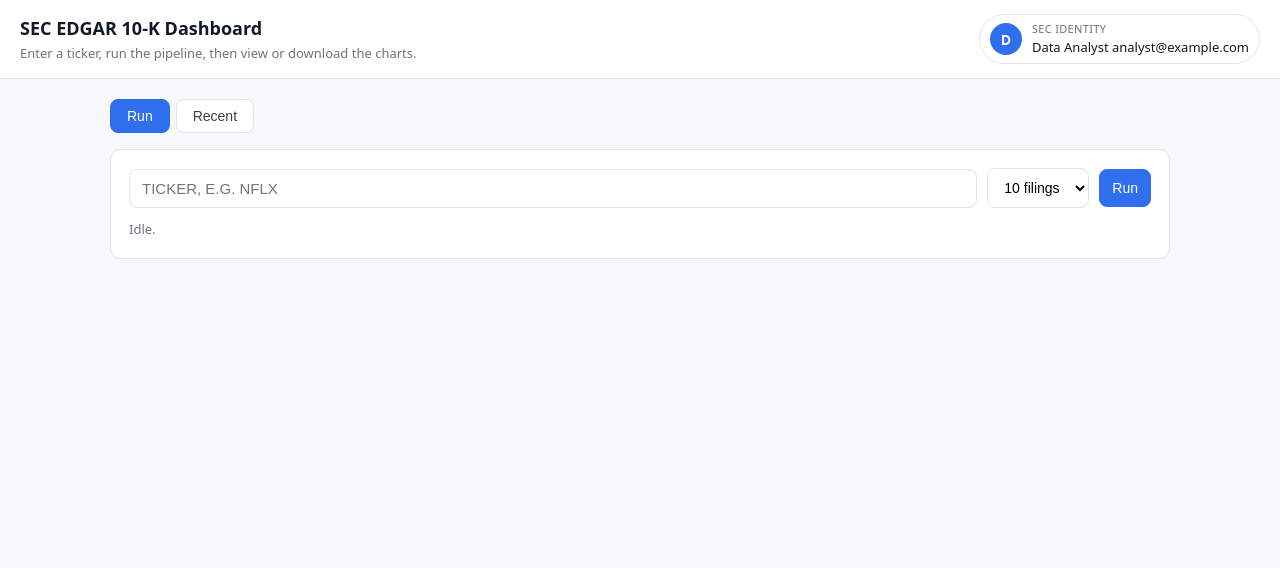
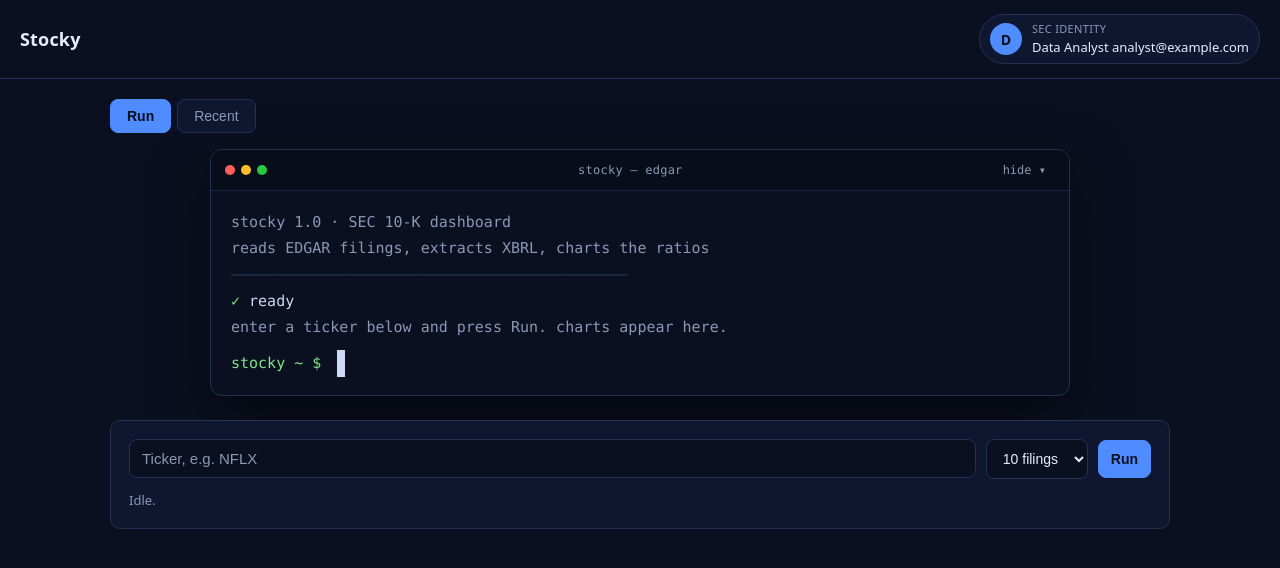
Before and after one commit to jorgecanut/10kanalyzer, a Flask app: page / in a window 1280 px wide. Shown: the top 568 px of the page. Run offline with Flask 3, Linux system fonts and the light colour scheme; data that the repository does not hold is empty.

Commit message:
style changed

```diff
--- a/templates/index.html
+++ b/templates/index.html
@@ -3,81 +3,134 @@
 <head>
 <meta charset="utf-8">
 <meta name="viewport" content="width=device-width, initial-scale=1">
-<title>10-K Dashboard</title>
+<title>Stocky</title>
 <style>
-  :root { --line:#e2e5ea; --muted:#6b7280; --accent:#2f6fed; --bg:#f7f8fa; }
+  :root {
+    color-scheme: dark;
+    --bg:#0b1020;            /* page and terminal share this colour */
+    --surface:#0f1730;
+    --surface-2:#121d3a;
+    --line:#243155;
+    --line-soft:#1a2546;
+    --muted:#8b97b5;
+    --text:#e6ecff;
+    --accent:#4f8cff;
+    --accent-soft:rgba(79,140,255,.16);
+    --green:#7ee787;
+  }
   * { box-sizing: border-box; }
   body { margin:0; font:15px/1.5 system-ui, -apple-system, "Segoe UI", Roboto, sans-serif;
-         background:var(--bg); color:#111827; }
-  header { background:#fff; border-bottom:1px solid var(--line); padding:14px 20px; }
-  header h1 { margin:0; font-size:18px; }
-  header p { margin:2px 0 0; color:var(--muted); font-size:13px; }
+         background:var(--bg); color:var(--text); }
+  header { background:var(--bg); border-bottom:1px solid var(--line); padding:14px 20px; }
+  header h1 { margin:0; font-size:18px; letter-spacing:.01em; }
   .head-row { display:flex; align-items:center; justify-content:space-between; gap:16px; }
   .user { position:relative; }
   .user-btn { display:flex; align-items:center; gap:10px; max-width:320px; padding:6px 10px;
-              background:#fff; border:1px solid var(--line); border-radius:999px; cursor:pointer;
+              background:var(--surface); border:1px solid var(--line); border-radius:999px; cursor:pointer;
               font:inherit; color:inherit; text-align:left; }
-  .user-btn:hover { border-color:#c7ccd4; }
-  .avatar { flex:none; width:32px; height:32px; border-radius:50%; background:var(--accent); color:#fff;
-            display:flex; align-items:center; justify-content:center; font-weight:600; font-size:14px;
+  .user-btn:hover { border-color:#3a4a75; }
+  .avatar { flex:none; width:32px; height:32px; border-radius:50%; background:var(--accent); color:#07101f;
+            display:flex; align-items:center; justify-content:center; font-weight:700; font-size:14px;
             text-transform:uppercase; }
   .user-meta { display:flex; flex-direction:column; min-width:0; }
   .user-label { font-size:11px; color:var(--muted); text-transform:uppercase; letter-spacing:.03em; }
   .user-id { font-size:13px; overflow:hidden; text-overflow:ellipsis; white-space:nowrap; max-width:230px; }
   .user-pop { position:absolute; right:0; top:calc(100% + 8px); z-index:20; width:320px;
-              background:#fff; border:1px solid var(--line); border-radius:10px; padding:14px;
-              box-shadow:0 12px 32px rgba(17,24,39,.14); }
+              background:var(--surface-2); border:1px solid var(--line); border-radius:10px; padding:14px;
+              box-shadow:0 18px 44px rgba(0,0,0,.55); }
   .user-pop label { display:block; font-size:12px; font-weight:600; margin-bottom:6px; }
   .user-pop input { width:100%; padding:9px 11px; border:1px solid var(--line); border-radius:8px;
-                    font-size:14px; text-transform:none; }
+                    font-size:14px; text-transform:none; background:var(--bg); color:var(--text); }
   .user-pop .muted { margin:8px 0 12px; }
   .user-actions { display:flex; gap:8px; }
   .user-actions button { padding:8px 14px; border:1px solid var(--line); border-radius:8px;
-                         font-size:14px; background:#fff; cursor:pointer; }
+                         font-size:14px; background:var(--surface); color:var(--text); cursor:pointer; }
   main { max-width:1100px; margin:0 auto; padding:20px; }
   .tabs { display:flex; gap:6px; margin-bottom:16px; }
-  .tabs button { border:1px solid var(--line); background:#fff; padding:8px 16px; border-radius:8px;
-                 cursor:pointer; font-size:14px; color:#374151; }
-  .tabs button.active { background:var(--accent); border-color:var(--accent); color:#fff; }
-  .card { background:#fff; border:1px solid var(--line); border-radius:10px; padding:18px; margin-bottom:16px; }
+  .tabs button { border:1px solid var(--line); background:var(--surface); padding:8px 16px; border-radius:8px;
+                 cursor:pointer; font-size:14px; color:var(--muted); }
+  .tabs button.active { background:var(--accent); border-color:var(--accent); color:#07101f; font-weight:600; }
+  .card { background:var(--surface); border:1px solid var(--line); border-radius:10px; padding:18px; margin-bottom:16px; }
   .row { display:flex; gap:10px; flex-wrap:wrap; align-items:center; }
   input[type=text] { flex:1; min-width:160px; padding:10px 12px; border:1px solid var(--line);
-                     border-radius:8px; font-size:15px; text-transform:uppercase; }
+                     border-radius:8px; font-size:15px; text-transform:uppercase;
+                     background:var(--bg); color:var(--text); }
+  input[type=text]::placeholder { color:var(--muted); text-transform:none; }
+  input[type=text]:focus, select:focus, .user-pop input:focus { outline:none; border-color:var(--accent); }
   select, button.primary { padding:10px 12px; border:1px solid var(--line); border-radius:8px;
-                           font-size:14px; background:#fff; }
-  button.primary { background:var(--accent); border-color:var(--accent); color:#fff; cursor:pointer; }
+                           font-size:14px; background:var(--bg); color:var(--text); }
+  button.primary { background:var(--accent); border-color:var(--accent); color:#07101f; font-weight:600;
+                   cursor:pointer; }
   button.primary:disabled { opacity:.55; cursor:default; }
   .status { margin-top:12px; font-size:14px; }
   .badge { display:inline-block; padding:2px 9px; border-radius:999px; font-size:12px; font-weight:600; }
-  .queued { background:#fef3c7; color:#92400e; }
-  .running { background:#dbeafe; color:#1e40af; }
-  .done { background:#dcfce7; color:#166534; }
-  .error { background:#fee2e2; color:#991b1b; }
-  .idle { background:#e5e7eb; color:#374151; }
-  pre.log { background:#0b1020; color:#d6e2ff; padding:12px; border-radius:8px; font-size:12px;
+  .queued { background:rgba(254,188,46,.16); color:#f6c96b; }
+  .running { background:var(--accent-soft); color:#8db6ff; }
+  .done { background:rgba(126,231,135,.14); color:var(--green); }
+  .error { background:rgba(255,107,107,.16); color:#ff8f8f; }
+  .idle { background:rgba(139,151,181,.16); color:#b6c0da; }
+  pre.log { background:var(--bg); color:#cfd9f5; border:1px solid var(--line-soft);
+            padding:14px 16px; border-radius:8px;
+            font:14px/1.6 ui-monospace, SFMono-Regular, Menlo, Consolas, "Liberation Mono", monospace;
             max-height:280px; overflow:auto; white-space:pre-wrap; }
   .grid { display:grid; grid-template-columns:repeat(auto-fit, minmax(300px, 1fr)); gap:14px; }
-  figure { margin:0; background:#fff; border:1px solid var(--line); border-radius:10px; padding:10px; }
-  figure img { width:100%; border-radius:6px; display:block; }
+  figure { margin:0; background:var(--surface); border:1px solid var(--line); border-radius:10px; padding:10px; }
+  figure img { width:100%; border-radius:6px; display:block; background:#fff; }
   figcaption { display:flex; justify-content:space-between; font-size:12px; color:var(--muted);
                margin-top:8px; }
   a { color:var(--accent); text-decoration:none; }
   a:hover { text-decoration:underline; }
   ul.recent { list-style:none; margin:0; padding:0; }
   ul.recent li { display:flex; justify-content:space-between; align-items:center; padding:10px 4px;
-                 border-bottom:1px solid var(--line); }
+                 border-bottom:1px solid var(--line-soft); }
   ul.recent li:last-child { border-bottom:0; }
   ul.recent .t { font-weight:600; cursor:pointer; }
   .muted { color:var(--muted); font-size:13px; }
   .hidden { display:none; }
+
+  /* Terminal: same colour as the page background, retractable. */
+  .terminal { max-width:860px; margin:6px auto 24px; background:var(--bg);
+              border:1px solid var(--line); border-radius:12px; overflow:hidden;
+              box-shadow:0 26px 60px rgba(0,0,0,.5); }
+  .term-bar { display:flex; align-items:center; gap:10px; padding:9px 14px;
+              background:#080d1a; border-bottom:1px solid var(--line-soft); }
+  .term-bar.collapsed { border-bottom:0; }
+  .dots { display:flex; gap:6px; }
+  .dots i { width:10px; height:10px; border-radius:50%; display:block; }
+  .dots i:nth-child(1) { background:#ff5f57; }
+  .dots i:nth-child(2) { background:#febc2e; }
+  .dots i:nth-child(3) { background:#28c840; }
+  .term-title { flex:1; text-align:center; font:12px ui-monospace, SFMono-Regular, Menlo, Consolas, monospace;
+                color:var(--muted); letter-spacing:.02em; }
+  .term-toggle { border:1px solid transparent; background:transparent; color:var(--muted); cursor:pointer;
+                 font:12px ui-monospace, SFMono-Regular, Menlo, Consolas, monospace;
+                 padding:3px 8px; border-radius:6px; }
+  .term-toggle:hover { color:var(--text); border-color:var(--line); }
+  .term-body { max-height:360px; overflow:auto; padding:18px 20px;
+               font:15px/1.75 ui-monospace, SFMono-Regular, Menlo, Consolas, "Liberation Mono", monospace;
+               color:#cfd9f5; opacity:1;
+               transition:max-height .35s ease, opacity .25s ease, padding .35s ease; }
+  .terminal.collapsed .term-body { max-height:0; opacity:0; padding-top:0; padding-bottom:0; }
+  .term-line { white-space:pre-wrap; }
+  .term-dim { color:var(--muted); }
+  .term-ok { color:var(--green); }
+  .term-accent { color:#8db6ff; }
+  .term-rule { color:var(--line); }
+  .term-prompt { display:flex; gap:8px; }
+  .ps1 { color:var(--green); }
+  .caret { display:inline-block; width:8px; background:#cfd9f5; animation:blink 1.05s steps(1) infinite; }
+  @keyframes blink { 50% { opacity:0; } }
+  @media (max-width:600px) {
+    .term-body { font-size:14px; padding:14px 14px; }
+    .terminal { margin:0 auto 18px; }
+  }
 </style>
 </head>
 <body>
 <header>
   <div class="head-row">
     <div>
-      <h1>SEC EDGAR 10-K Dashboard</h1>
-      <p>Enter a ticker, run the pipeline, then view or download the charts.</p>
+      <h1>Stocky</h1>
     </div>
     <div class="user">
       <button id="user-btn" class="user-btn" onclick="toggleUser()" title="SEC request identity">
@@ -110,10 +163,31 @@
 
   <!-- Run tab -->
   <section id="pane-run">
+    <section class="terminal" id="terminal">
+      <div class="term-bar" id="term-bar">
+        <span class="dots"><i></i><i></i><i></i></span>
+        <span class="term-title">stocky — edgar</span>
+        <button id="term-toggle" class="term-toggle" onclick="toggleTerminal()"
+                aria-controls="term-body" aria-expanded="true">hide ▾</button>
+      </div>
+      <div class="term-body" id="term-body" role="log" aria-live="polite">
+        <div class="term-line term-dim">stocky 1.0 · SEC 10-K dashboard</div>
+        <div class="term-line term-dim">reads EDGAR filings, extracts XBRL, charts the ratios</div>
+        <div class="term-line term-rule">────────────────────────────────────────────</div>
+        <div class="term-line"><span class="term-ok">✓</span> ready</div>
+        <div class="term-line term-dim">enter a ticker below and press Run. charts appear here.</div>
+        <div class="term-line" id="term-lines"></div>
+        <div class="term-prompt" style="margin-top:10px">
+          <span class="ps1">stocky ~ $</span>
+          <span id="term-cmd"></span><span class="caret"></span>
+        </div>
+      </div>
+    </section>
+
     <div class="card">
       <div class="row">
         <input id="ticker" type="text" placeholder="Ticker, e.g. NFLX" maxlength="10"
-               onkeydown="if(event.key==='Enter')runTicker()">
+               onkeydown="if(event.key==='Enter')runTicker()" oninput="mirrorCommand()">
         <select id="filings" title="Number of 10-K filings">
           <option value="20">20 filings</option>
           <option value="10" selected>10 filings</option>
@@ -147,6 +221,7 @@
 const $ = s => document.querySelector(s);
 let timer = null;
 let identityCache = '';
+let termCollapsed = false;
 
 function setIdentity(id) {
   identityCache = id;
@@ -196,6 +271,35 @@ document.addEventListener('click', e => {
   if (user && !user.contains(e.target)) toggleUser(false);
 });
 
+/* Terminal ---------------------------------------------------------------- */
+
+function setTerminal(collapsed) {
+  termCollapsed = collapsed;
+  $('#terminal').classList.toggle('collapsed', collapsed);
+  $('#term-bar').classList.toggle('collapsed', collapsed);
+  $('#term-toggle').textContent = collapsed ? 'show ▸' : 'hide ▾';
+  $('#term-toggle').setAttribute('aria-expanded', String(!collapsed));
+}
+
+function toggleTerminal() { setTerminal(!termCollapsed); }
+
+// Lines typed into the ticker field show up at the prompt.
+function mirrorCommand() {
+  const ticker = $('#ticker').value.trim().toUpperCase();
+  $('#term-cmd').textContent = ticker ? `stocky run ${ticker}` : '';
+}
+
+function termSay(text, cls) {
+  const line = document.createElement('div');
+  line.className = 'term-line' + (cls ? ' ' + cls : '');
+  line.textContent = text;
+  $('#term-lines').appendChild(line);
+  const body = $('#term-body');
+  body.scrollTop = body.scrollHeight;
+}
+
+/* ------------------------------------------------------------------------ */
+
 function showTab(name) {
   const isRun = name === 'run';
   $('#pane-run').classList.toggle('hidden', !isRun);
@@ -215,6 +319,10 @@ async function runTicker() {
   $('#run-btn').disabled = true;
   $('#results-run').innerHTML = '';
   setStatus('queued', 'queued');
+  // Terminal opens for the run and folds away once charts land.
+  setTerminal(false);
+  termSay(`$ stocky run ${ticker} --filings ${$('#filings').value}`, 'term-accent');
+  $('#term-cmd').textContent = '';
   try {
     const res = await fetch('/api/run', {
       method: 'POST',
@@ -227,6 +335,7 @@ async function runTicker() {
   } catch (err) {
     setStatus('error', 'error');
     $('#run-btn').disabled = false;
+    termSay(`error: ${err.message}`, 'term-dim');
     alert(err.message);
   }
 }
@@ -240,10 +349,12 @@ function poll(ticker) {
       if (job.log) { $('#logWrap').classList.remove('hidden'); $('#log').textContent = job.log; }
       if (job.status === 'done') {
         $('#run-btn').disabled = false;
+        termSay(`✓ ${ticker} ready — ${job.charts.length} charts`, 'term-ok');
         loadResults(ticker, '#results-run');
       } else if (job.status === 'error') {
         $('#run-btn').disabled = false;
         $('#logWrap').classList.remove('hidden');
+        termSay(`✗ ${ticker} failed — see run log`, 'term-dim');
       } else {
         poll(ticker);
       }
@@ -276,6 +387,8 @@ function renderResults(data, target) {
       </div>
     </div>
     <div class="grid">${grid}</div>`;
+  // Charts are visible now: get the terminal out of the way.
+  if (target === '#results-run') setTerminal(true);
 }
 
 async function loadRecent() {
@@ -293,18 +406,21 @@ async function loadRecent() {
 
 function openRecent(ticker) {
   $('#ticker').value = ticker;
+  mirrorCommand();
   loadResults(ticker, '#results-recent');
   $('#results-recent').scrollIntoView({ behavior: 'smooth' });
 }
 
 // If a run is already in progress when the page loads, resume watching it.
 loadIdentity();
+mirrorCommand();
 (async () => {
   const { items } = await (await fetch('/api/recent')).json();
   for (const it of items) {
     const job = await (await fetch(`/api/status/${it.ticker}`)).json();
     if (job.status === 'queued' || job.status === 'running') {
       $('#ticker').value = it.ticker;
+      mirrorCommand();
       $('#run-btn').disabled = true;
       poll(it.ticker);
       break;
```
